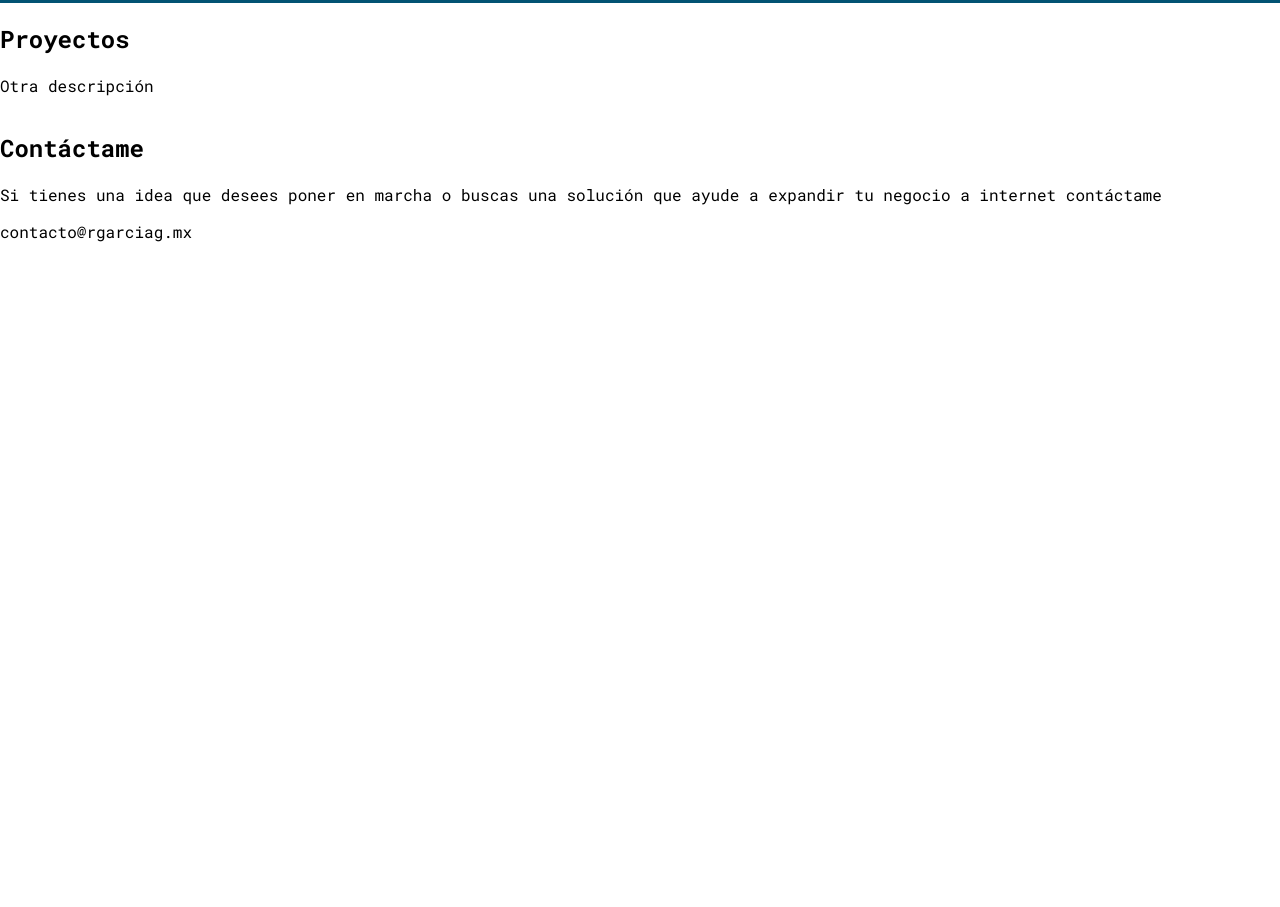
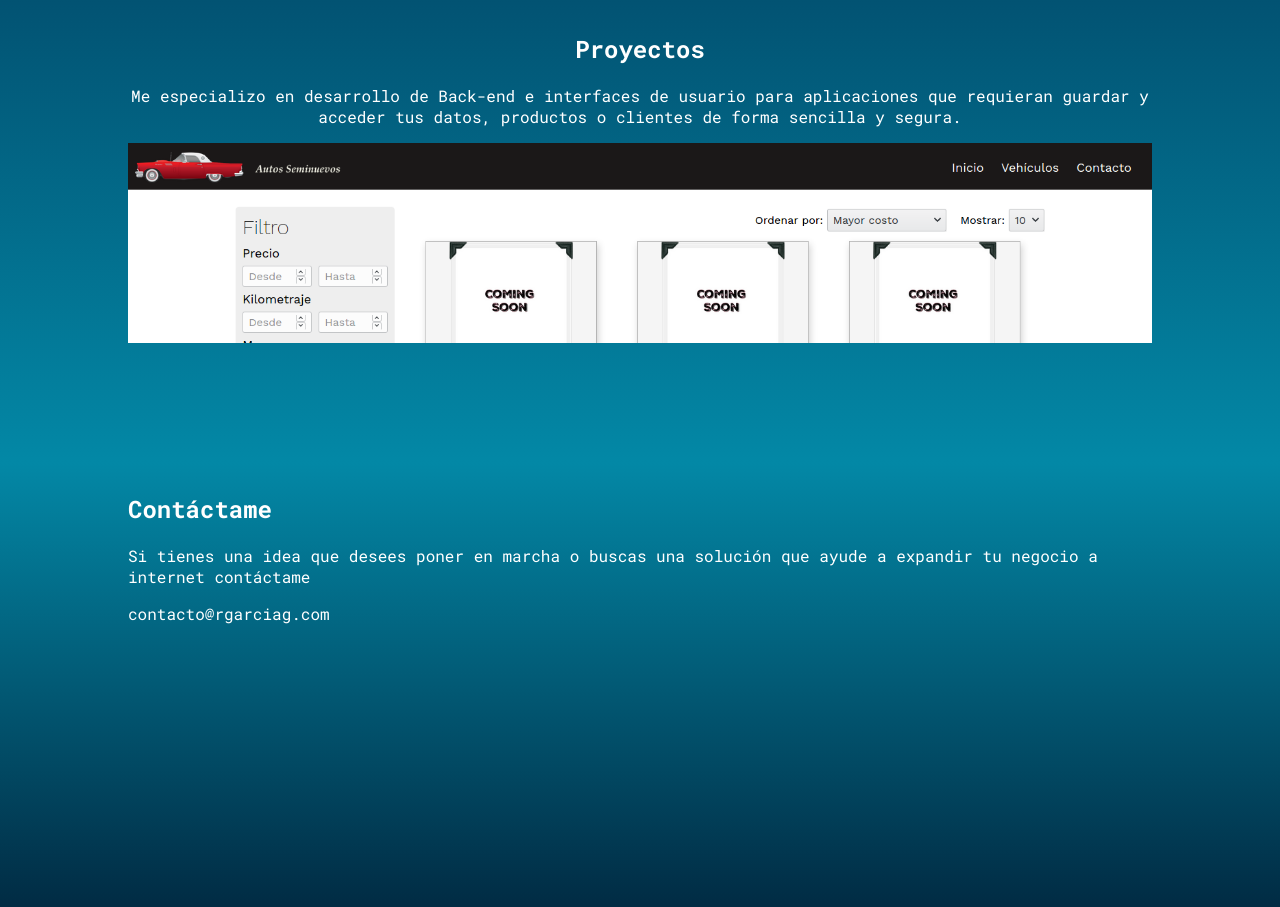
Before and after one commit to Rivert97/portafolio, a plain HTML site: page index.html in a window 1280 px wide. Shown: the part 797-1704 px from the top of the page. Before the commit the page ends 1055 px from the top, so only its background shows below. Drawn offline with Linux system fonts and the light colour scheme; animation ran at ten frames a second.

Commit message:
Se hace una primera aproximación a la sección de proyectos y al color general de la página

```diff
--- a/css/main.css
+++ b/css/main.css
@@ -23,6 +23,16 @@ img {
 /* Globales */
 a {
 	text-decoration: none;
+}
+
+.hover-to-show {
+	opacity: 0;
+	transition: all .2s ease-in-out;
+}
+
+.hover-to-show-link:hover .hover-to-show {
+	opacity: 1;
+	transition: all .2s ease-in-out;
 }
 
 /* Header */
@@ -89,3 +99,61 @@ a {
 #canvas-container {
 	flex-grow: 1;
 }
+
+/* Secciones */
+.contenedor {
+	min-height: 50vh;
+	width: 80%;
+	margin: 3rem auto;
+}
+
+#proyectos {
+	background: linear-gradient(#025373, #0388A6);
+}
+
+.encabezado {
+	color: white;
+	text-align: center;
+}
+
+.catalogo {
+	width: 100%;
+	display: flex;
+	flex-direction: column;
+}
+
+.proyecto {
+	background: url(../imgs/seminuevos.png);
+	background-position: center top;
+	background-size: cover;
+	position: relative;
+	width: 100%;
+	min-height: 20rem;
+	color: white;
+}
+
+.proyecto:hover {
+	cursor: pointer;
+}
+
+.proyecto h4 {
+	margin: 0 0 1rem 0;
+}
+
+.proyecto p {
+	margin: 0;
+	font-weight: 100;
+	font-size: 1.4rem;
+}
+
+.descripcion-proyecto {
+	padding: 1rem;
+	background-color: #011826EE;
+	position: absolute;
+	bottom: 0;
+}
+
+#contacto {
+	background: linear-gradient(#0388A6, #012840);
+	color: white;
+}
--- a/index.html
+++ b/index.html
@@ -19,13 +19,10 @@
 					</div>
 					<div class="navegacion">
 						<div>
-							<a href="#">Inicio</a>
+							<a href="#proyectos">Proyectos</a>
 						</div>
 						<div>
-							<a href="#">Proyectos</a>
-						</div>
-						<div>
-							<a href="#">Contacto</a>
+							<a href="#contacto">Contacto</a>
 						</div>
 						<div>
 							<a href="#">Blog</a>
@@ -41,15 +38,29 @@
 			</div>
 		</header>
 
-		<main>
-			<h2>Proyectos</h2>
-			<p>Otra descripción</p>
+		<main id="proyectos">
+			<div class="contenedor">
+				<div class="encabezado">
+					<h2>Proyectos</h2>
+					<p>Me especializo en desarrollo de Back-end e interfaces de usuario para aplicaciones que requieran guardar y acceder tus datos, productos o clientes de forma sencilla y segura.</p>
+				</div>
+				<div class="catalogo">
+					<div class="proyecto hover-to-show-link">
+						<div class="descripcion-proyecto hover-to-show">
+							<h4>Venta de Veh&iacute;culos Seminuevos</h4>
+							<p>En este demo podr&aacute;s explorar mi trabajo para crear una página de venta de autos. Lo que se muestra es una mera platilla, pero juntos podemos crear una p&aacute;gina personalizada para tu negocio.</p>
+						</div>
+					</div>
+				</div>
+			</div>
 		</main>
 
-		<section>
-			<h2>Cont&aacute;ctame</h2>
-			<p>Si tienes una idea que desees poner en marcha o buscas una solución que ayude a expandir tu negocio a internet contáctame</p>
-			<p>contacto@rgarciag.mx</p>
+		<section id="contacto">
+			<div class="contenedor">
+				<h2>Cont&aacute;ctame</h2>
+				<p>Si tienes una idea que desees poner en marcha o buscas una solución que ayude a expandir tu negocio a internet contáctame</p>
+				<p>contacto@rgarciag.com</p>
+			</div>
 		</section>
 
 		<footer>
--- a/js/background.js
+++ b/js/background.js
@@ -106,8 +106,11 @@ class Background {
 	}
 
 	loop(timestamp) {
+		if ((timestamp - lastRender) < 30) {
+			window.requestAnimationFrame(this.loop.bind(this));
+			return;
+		}
 		var progress = timestamp - lastRender;
-
 		this.update(progress)
 		this.draw();
 
@@ -155,7 +158,7 @@ var numdots = container.offsetWidth / 14;
 var joinsradius = container.offsetHeight / 7;
 background.create_dots(numdots);
 background.create_joins(joinsradius, 2);
-//background.draw();
+background.draw();
 window.onresize = fix_background_size;
 window.requestAnimationFrame(background.loop.bind(background));
 
```
Also changed, not shown: imgs/seminuevos.png (added), 3 other files.
